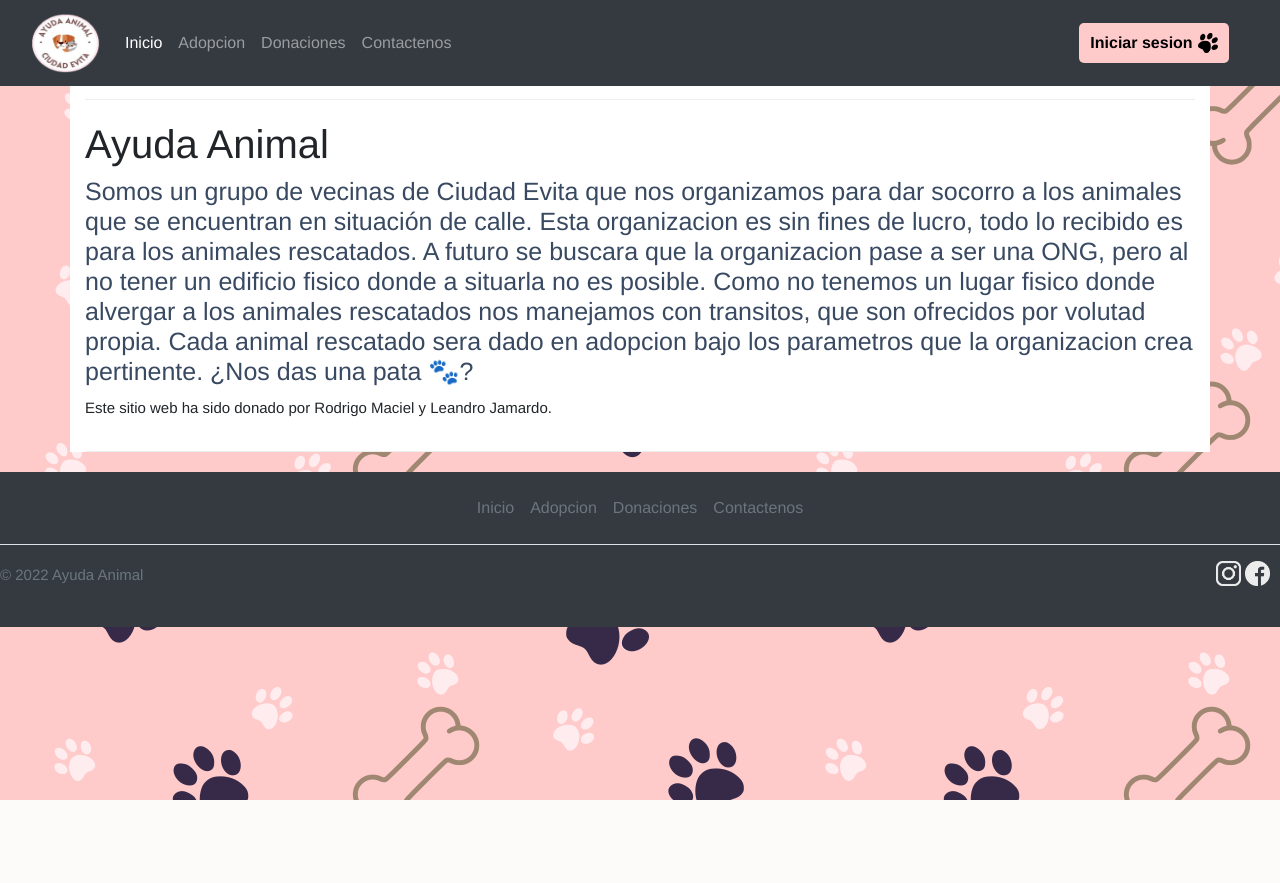
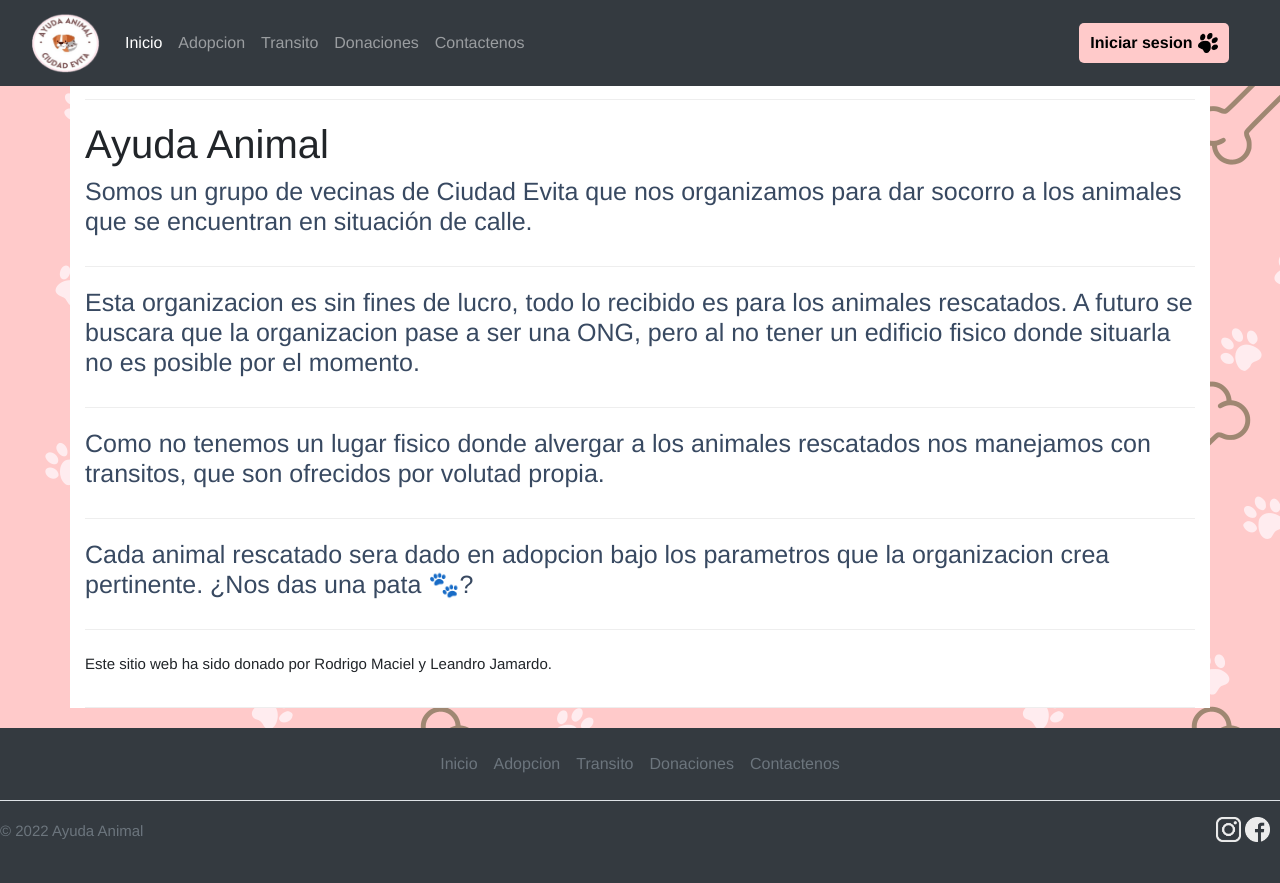
Before and after one commit to LeanEze/Ayuda-Animal, a Django app: page /contactenos/ in a window 1280 px wide. Before the commit the page ends 800 px from the top, so only its background shows below. Run offline with Django 4.2, Linux system fonts and the light colour scheme; some libraries are stand-ins or nearby versions; some web fonts are replaced.

Commit message:
agrego transito

```diff
--- a/APP/templates/APP/Contactenos.html
+++ b/APP/templates/APP/Contactenos.html
@@ -6,18 +6,18 @@
 
   <h3>
     Somos un grupo de vecinas de Ciudad Evita que nos organizamos para dar socorro a los animales que se encuentran en
-    situación de calle.
+    situación de calle.<hr>
     Esta organizacion es sin fines de lucro, todo lo recibido es para los animales rescatados.
-    A futuro se buscara que la organizacion pase a ser una ONG, pero al no tener un edificio fisico donde a situarla no
-    es posible.
+    A futuro se buscara que la organizacion pase a ser una ONG, pero al no tener un edificio fisico donde situarla no
+    es posible por el momento.<hr>
     Como no tenemos un lugar fisico donde alvergar a los animales rescatados nos manejamos con transitos, que son
-    ofrecidos por volutad propia.
+    ofrecidos por volutad propia.<hr>
     Cada animal rescatado sera dado en adopcion bajo los parametros que la organizacion crea pertinente.
 
 
     ¿Nos das una pata 🐾?
   </h3>
-
+  <hr>
   <p>Este sitio web ha sido donado por Rodrigo Maciel y Leandro Jamardo.</p>
 
 
--- a/APP/templates/APP/padre.html
+++ b/APP/templates/APP/padre.html
@@ -89,6 +89,9 @@
               <a class="nav-link" href="{%url 'adopcion'%}">Adopcion</a>
             </li>
             <li class="nav-item">
+              <a class="nav-link" href="{%url 'transito'%}">Transito</a>
+            </li>
+            <li class="nav-item">
               <a class="nav-link" href="{%url 'donaciones'%}">Donaciones</a>
             </li>
             <li class="nav-item">
@@ -126,6 +129,7 @@
     <ul class="nav justify-content-center border-bottom pb-3 mb-3">
       <li class="nav-item"><a href="{%url 'raiz'%}" class="nav-link px-2 text-muted">Inicio</a></li>
       <li class="nav-item"><a href="{%url 'adopcion'%}" class="nav-link px-2 text-muted">Adopcion</a></li>
+      <li class="nav-item"><a href="{%url 'transito'%}" class="nav-link px-2 text-muted">Transito</a></li>
       <li class="nav-item"><a href="{%url 'donaciones'%}" class="nav-link px-2 text-muted">Donaciones</a></li>
       <li class="nav-item"><a href="{%url 'contactenos'%}" class="nav-link px-2 text-muted">Contactenos</a></li>
     </ul>
--- a/APP/urls.py
+++ b/APP/urls.py
@@ -13,6 +13,7 @@ urlpatterns = [
     path('', views.mostrar_inicio,name='raiz'),
     path('donaciones/', views.mostrar_donaciones, name='donaciones'),
     path('contactenos/', views.mostrar_contactenos, name='contactenos'),
+    path('transito/', views.mostrar_transito, name='transito'),
     # path('login/', views.mostrar_login, name='login'),
     # path("logout/", PanelLogout.as_view (template_name='mi_app/logout.html'), name = 'logout'),
     path('', include('APP_PANEL.urls')),
--- a/APP/views.py
+++ b/APP/views.py
@@ -18,6 +18,9 @@ def mostrar_donaciones(request):
 def mostrar_contactenos(request):
     return render(request, "APP/Contactenos.html", {})
 
+def mostrar_transito(request):
+    return render(request, "APP/Transito.html", {})
+
 def mostrar_login(request):
 
     return render(request ,"APP_PANEL/panel_login.html", {})
```
Also changed, not shown: APP/templates/APP/Transito.html (added, +34 -0 lines), APP/forms.py (deleted), APP/migrations/0007_alter_articulo_author.py (added), media/articles/20220903_172428.jpg (added), media/articles/IMG-20220219-WA0081.jpeg (added), media/articles/IMG-20220219-WA0081_MkZyNQh.jpeg (added), 2 other files.
